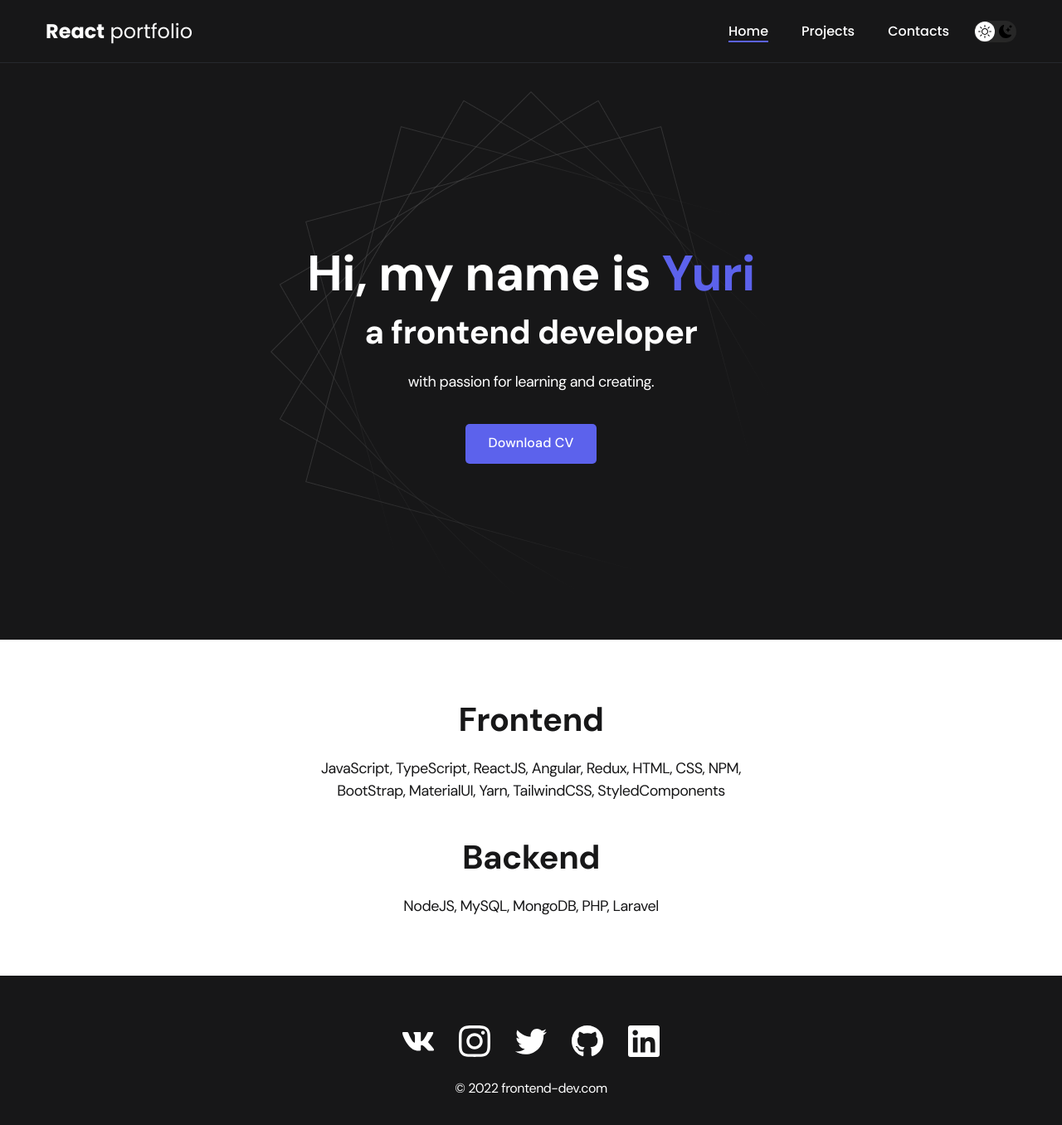
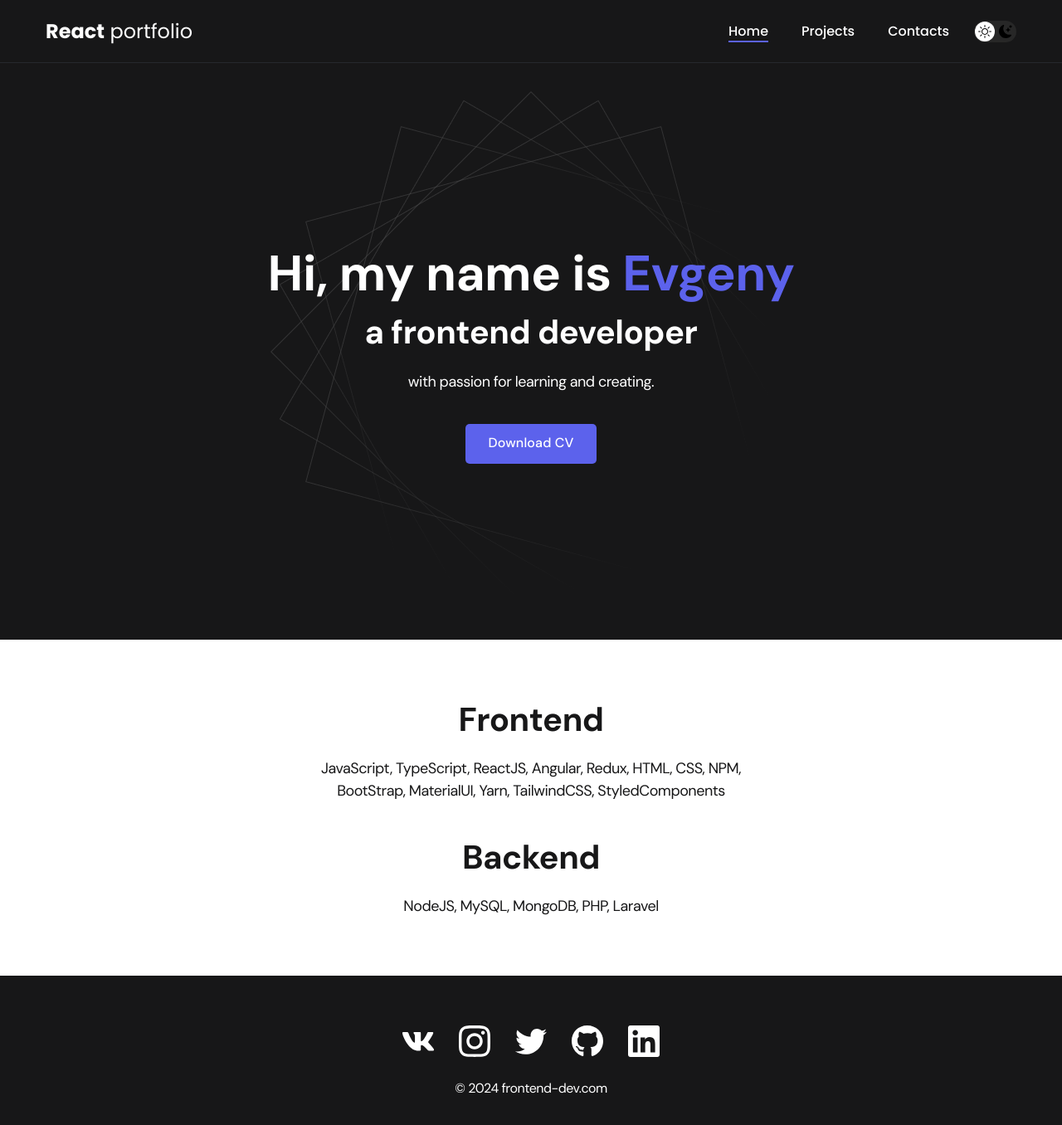
Before and after one commit to Jenkneo/react-portfolio, a React (Create React App) app: page / in a window 1280 px wide. Shown: the top 1356 px of the page at 83% size. Built offline with nearby package versions, Linux system fonts and the light colour scheme.

Commit message:
minor fix

```diff
--- a/src/components/footer/Footer.js
+++ b/src/components/footer/Footer.js
@@ -19,7 +19,7 @@ function Footer () {
                   <li className="social__item"><a href="#!"><img src={linkedin} alt="Link" /></a></li>
               </ul>
               <div className="copyright">
-                  <p>© 2022 frontend-dev.com</p>
+                  <p>© 2024 frontend-dev.com</p>
               </div>
           </div>
       </div>
--- a/src/components/header/Header.js
+++ b/src/components/header/Header.js
@@ -5,7 +5,7 @@ function Header () {
     <header className="header">
       <div className="header__wrapper">
         <h1 className="header__title">
-          <strong>Hi, my name is <em>Yuri</em></strong><br/>
+          <strong>Hi, my name is <em>Evgeny</em></strong><br/>
           a frontend developer
         </h1>
         <div className="header__text">
--- a/src/components/header/style.css
+++ b/src/components/header/style.css
@@ -20,7 +20,7 @@
 
 .header__wrapper {
 	padding: 0 15px;
-	max-width: 660px;
+	max-width: 700px;
 }
 
 .header__title {
--- a/src/pages/Home.js
+++ b/src/pages/Home.js
@@ -5,10 +5,8 @@ function Home () {
   return (
     <>
       <Header />
-
       <main className="section">
         <div className="container">
-
           <ul className="content-list">
             <li className="content-list__item">
               <h2 className="title-2">Frontend</h2>
@@ -19,7 +17,6 @@ function Home () {
               <p>NodeJS, MySQL, MongoDB, PHP, Laravel</p>
             </li>
           </ul>
-
         </div>
       </main>
     </>
```
Also changed, not shown: src/styles/main.css (+0 -7 lines). Lines whose indentation alone changed are shown as unchanged.
